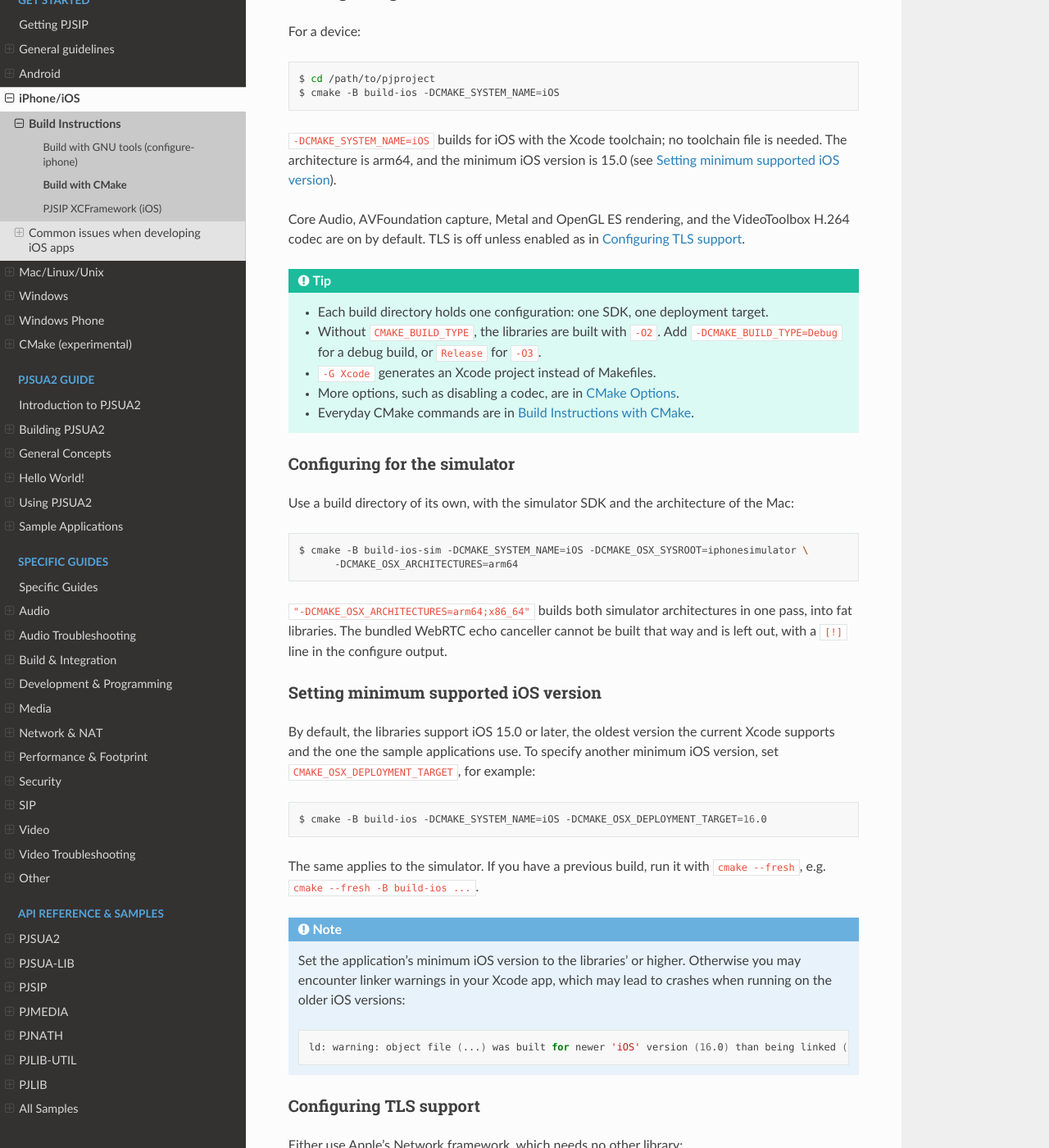
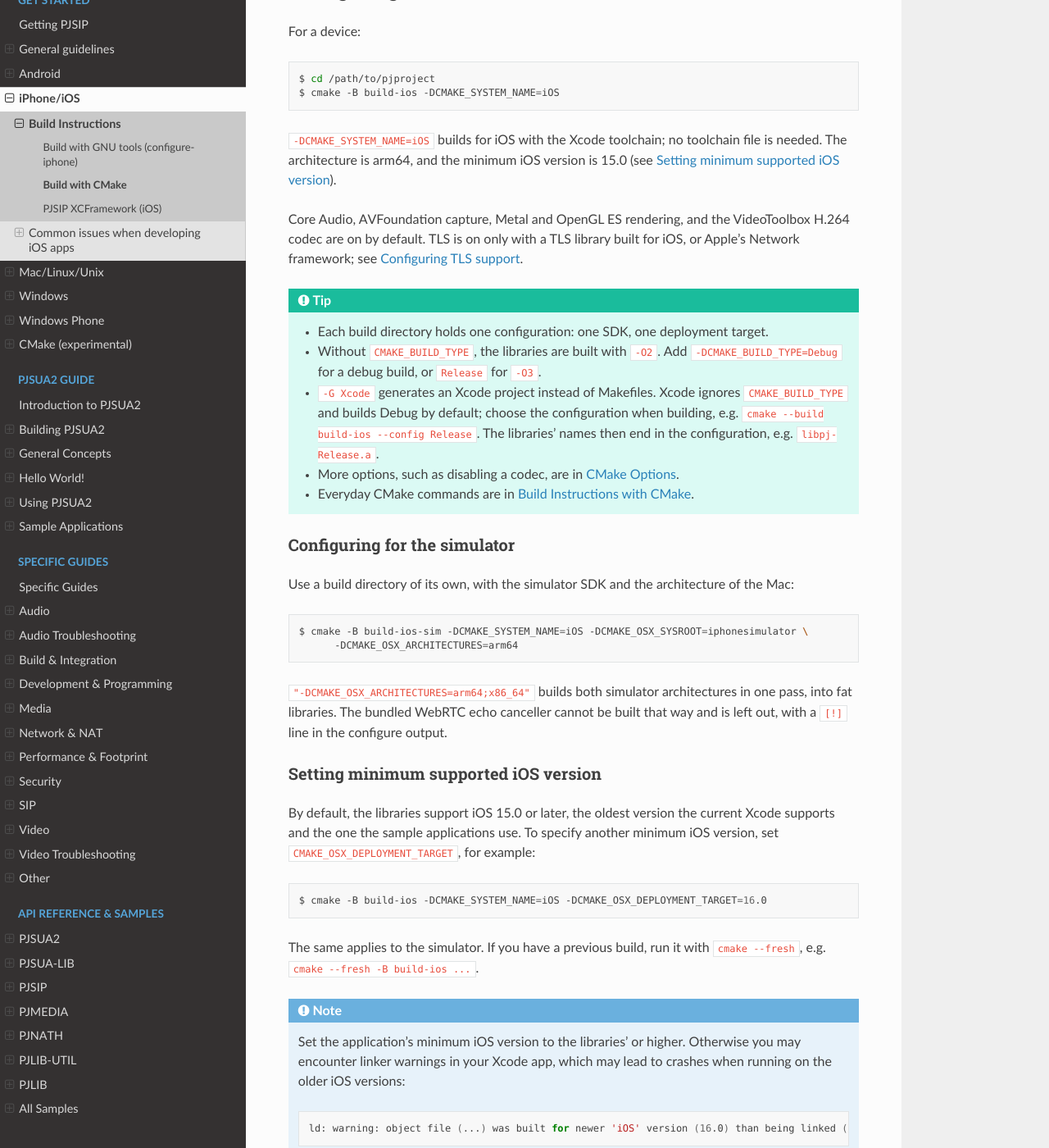
Before and after one commit to pjsip/pjproject_docs, a Sphinx documentation site: the page built from docs/source/get-started/ios/build_cmake.rst, in a window 1280 px wide and 1400 px high, scrolled down 1418 px. Shown: the whole window at 82% size. Built offline with Sphinx 7.4.7 and the Read the Docs theme 3.1.0, drawn with Linux system fonts in a browser that asks for light colours; the version number could not be read and is left out; some of the changed text lies outside the part shown.

Commit message:
iOS CMake: TLS with PJLIB_WITH_SSL=auto, and Xcode's --config (review)
TLS was said to be off unless enabled, but auto takes an OpenSSL,
GnuTLS or Mbed TLS built for iOS when its location is given. Say so,
and that macOS libraries are not used. With -G Xcode, CMAKE_BUILD_TYPE
is ignored and Debug is built by default; show --config Release.

```diff
--- a/docs/source/get-started/ios/build_cmake.rst
+++ b/docs/source/get-started/ios/build_cmake.rst
@@ -64,14 +64,18 @@ The architecture is arm64, and the minimum iOS version is 15.0 (see
 :ref:`ios_cmake_min_ios`).
 
 Core Audio, AVFoundation capture, Metal and OpenGL ES rendering, and the VideoToolbox H.264 codec
-are on by default. TLS is off unless enabled as in :ref:`ios_cmake_tls`.
+are on by default. TLS is on only with a TLS library built for iOS, or Apple's Network framework;
+see :ref:`ios_cmake_tls`.
 
 .. tip::
 
    * Each build directory holds one configuration: one SDK, one deployment target.
    * Without ``CMAKE_BUILD_TYPE``, the libraries are built with ``-O2``. Add
      ``-DCMAKE_BUILD_TYPE=Debug`` for a debug build, or ``Release`` for ``-O3``.
-   * ``-G Xcode`` generates an Xcode project instead of Makefiles.
+   * ``-G Xcode`` generates an Xcode project instead of Makefiles. Xcode ignores
+     ``CMAKE_BUILD_TYPE`` and builds Debug by default; choose the configuration when building,
+     e.g. ``cmake --build build-ios --config Release``. The libraries' names then end in the
+     configuration, e.g. ``libpj-Release.a``.
    * More options, such as disabling a codec, are in :doc:`/get-started/cmake/options`.
    * Everyday CMake commands are in :doc:`/get-started/cmake/build_instructions`.
 
@@ -117,7 +121,13 @@ e.g. ``cmake --fresh -B build-ios ...``.
 
 Configuring TLS support
 ^^^^^^^^^^^^^^^^^^^^^^^^^^^^^^^^^^^^^^^^^^^^^^^^^^^^^^^^^
-Either use Apple's Network framework, which needs no other library:
+By default (``PJLIB_WITH_SSL=auto``), configure uses the first of OpenSSL, GnuTLS and Mbed TLS that
+it finds, and builds without TLS if there is none. For iOS, it only finds one built for iOS whose
+location is given, e.g. with ``-DOPENSSL_ROOT_DIR``; libraries installed for macOS, e.g. with
+Homebrew, are not used. A library found this way also has to be added to the application.
+``-DPJLIB_WITH_SSL=none`` builds without TLS in any case.
+
+To choose the backend instead, either use Apple's Network framework, which needs no other library:
 
 .. code-block:: shell
 
```
